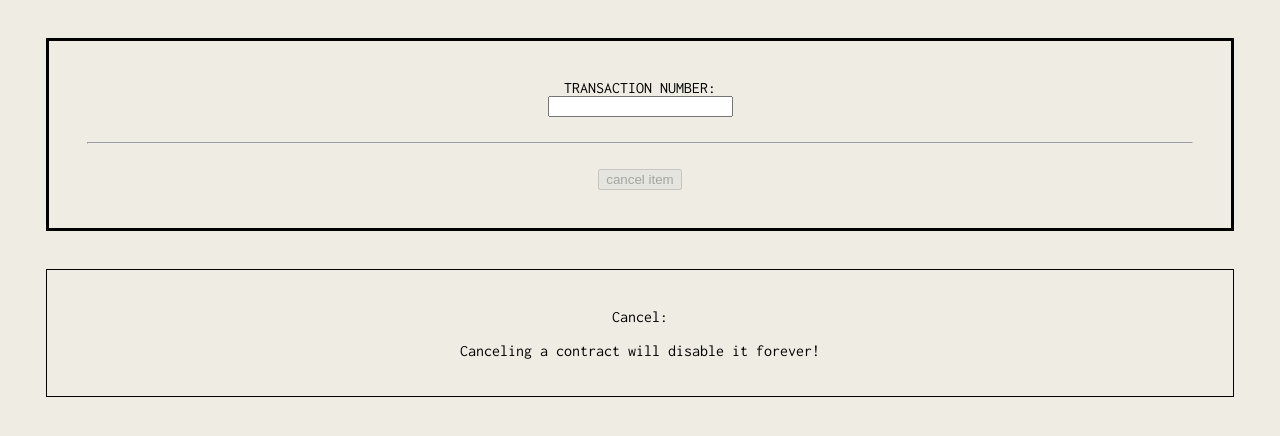
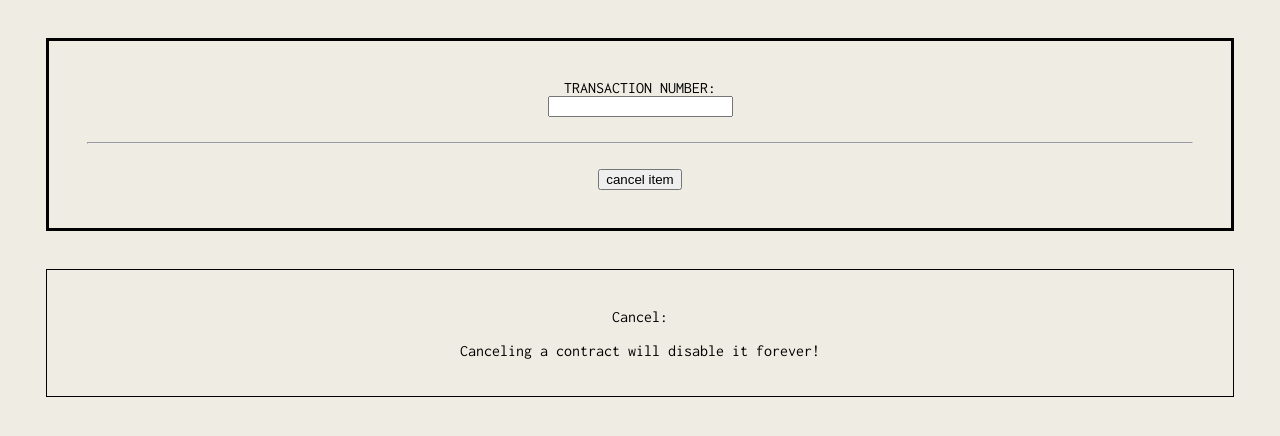
Before and after one commit to leon-do/Ethereum-Store, a plain HTML site: page cancel.html in a window 1280 px wide. Drawn offline with Linux system fonts and the light colour scheme.

Commit message:
disabled diable

```diff
--- a/cancel.html
+++ b/cancel.html
@@ -13,7 +13,7 @@
 	    <br>
 	    <input id='cancelTransactionNumber'>
         <br><br><hr><br>
-	    <button disabled onclick="cancelSell()" id='btn'>cancel item</button>
+	    <button onclick="cancelSell()" id='btn'>cancel item</button>
     </div>
 
     <div class='message'>
```
